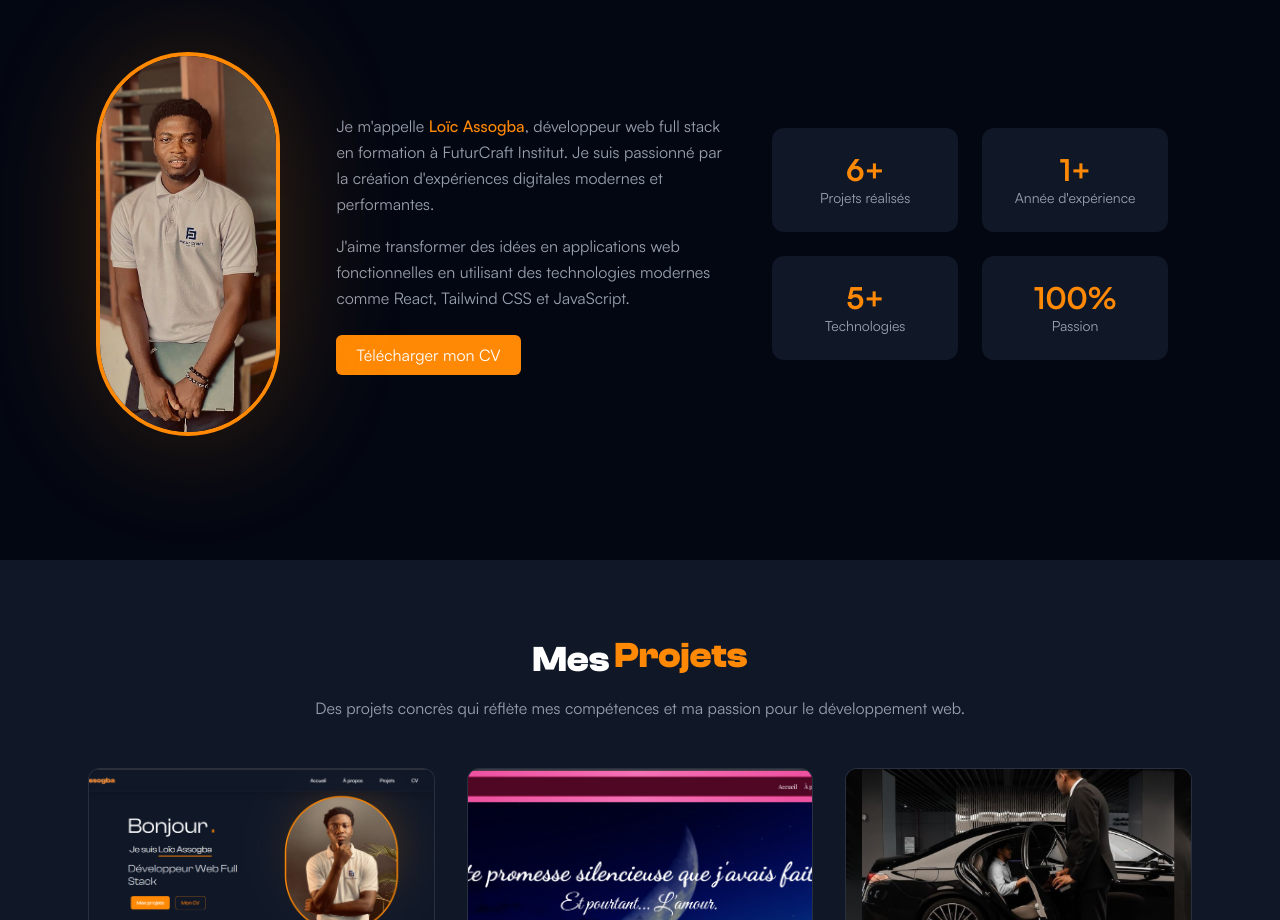
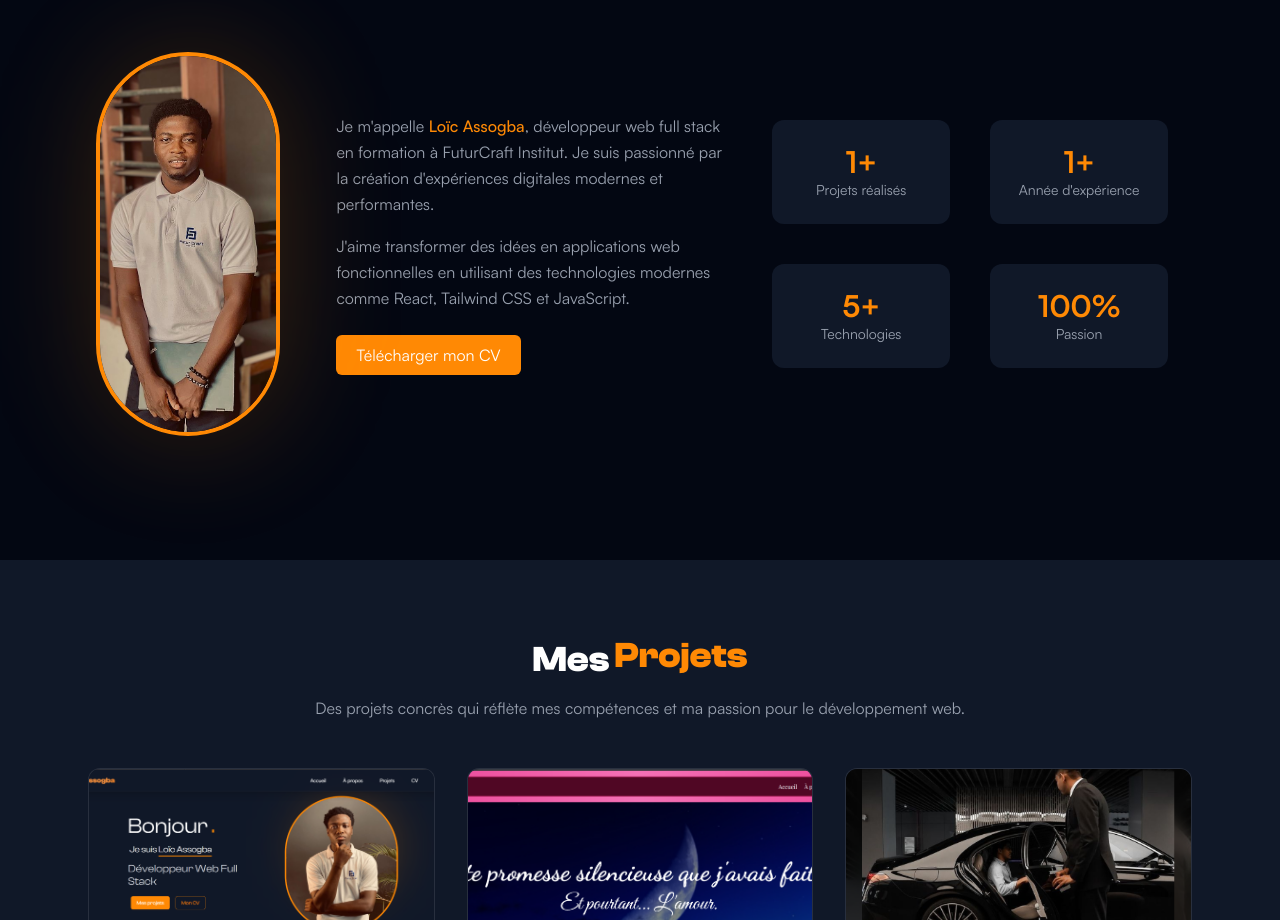
Before and after one commit to Loic-Assogba/my-portfolio, a React (Vite) app: page / in a window 1280 px wide. Shown: the part 940-1860 px from the top of the page. Built offline with nearby package versions, Linux system fonts and the light colour scheme.

Commit message:
Mis à jour de la section A_propos

```diff
--- a/src/components/sections/A_propos.jsx
+++ b/src/components/sections/A_propos.jsx
@@ -2,8 +2,12 @@ import Button from '../ui/Button';
 import { ArrowUpRight } from 'lucide-react';
 // eslint-disable-next-line no-unused-vars
 import { motion } from 'framer-motion';
+import Counter from '../Counter';
+import { useState } from 'react';
 
 export default function A_propos() {
+    const [trigger, setTrigger] = useState(false);
+
     return (
         <motion.section
             initial={{ opacity: 0, y: 40 }}
@@ -58,43 +62,72 @@ export default function A_propos() {
                     </div>
 
                     {/* COMPÉTENCES */}
-                    <div className="grid grid-cols-2 gap-4 md:gap-6">
-                        <div className="bg-gray-900 p-5 md:p-6 rounded-xl text-center hover hover:scale-105 transition">
+
+                    <motion.div
+                        onViewportEnter={() => setTrigger(true)}
+                        onViewportLeave={() => setTrigger(false)}
+                        viewport={{ amount: 0.3 }}
+                        initial={{ opacity: 0, x: 100 }}
+                        whileInView={{ opacity: 1, x: 0 }}
+                        transition={{ duration: 0.9 }}
+                        className="grid lg:grid-cols-2 gap-10 items-center"
+                    >
+                        <div className="bg-gray-900 p-5 md:p-6 rounded-xl text-center hover:scale-105 transition">
                             <h3 className="text-2xl md:text-3xl font-bold text-orange-400">
-                                6+
+                                <Counter
+                                    key={trigger ? 'on' : 'off'}
+                                    target={1}
+                                    trigger={trigger}
+                                    suffix="+"
+                                />
                             </h3>
                             <p className="text-gray-400 text-xs md:text-sm">
                                 Projets réalisés
                             </p>
                         </div>
 
-                        <div className="bg-gray-900 p-5 md:p-6 rounded-xl text-center hover hover:scale-105 transition">
+                        <div className="bg-gray-900 p-5 md:p-6 rounded-xl text-center hover:scale-105 transition">
                             <h3 className="text-2xl md:text-3xl font-bold text-orange-400">
-                                1+
+                                <Counter
+                                    key={trigger ? 'on' : 'off'}
+                                    target={1}
+                                    trigger={trigger}
+                                    suffix="+"
+                                />
                             </h3>
                             <p className="text-gray-400 text-xs md:text-sm">
                                 Année d'expérience
                             </p>
                         </div>
 
-                        <div className="bg-gray-900 p-5 md:p-6 rounded-xl text-center hover hover:scale-105 transition">
+                        <div className="bg-gray-900 p-5 md:p-6 rounded-xl text-center hover:scale-105 transition">
                             <h3 className="text-2xl md:text-3xl font-bold text-orange-400">
-                                5+
+                                <Counter
+                                    key={trigger ? 'on' : 'off'}
+                                    target={5}
+                                    trigger={trigger}
+                                    suffix="+"
+                                />
                             </h3>
                             <p className="text-gray-400 text-xs md:text-sm">
                                 Technologies
                             </p>
                         </div>
 
-                        <div className="bg-gray-900 p-5 md:p-6 rounded-xl text-center hover hover:scale-105 transition">
+                        <div className="bg-gray-900 p-5 md:p-6 rounded-xl text-center hover:scale-105 transition">
                             <h3 className="text-2xl md:text-3xl font-bold text-orange-400">
-                                100%
+                                <Counter
+                                    key={trigger ? 'on' : 'off'}
+                                    target={100}
+                                    trigger={trigger}
+                                    suffix="%"
+                                />
                             </h3>
                             <p className="text-gray-400 text-xs md:text-sm">
                                 Passion
                             </p>
                         </div>
-                    </div>
+                    </motion.div>
                 </div>
             </article>
         </motion.section>
```
